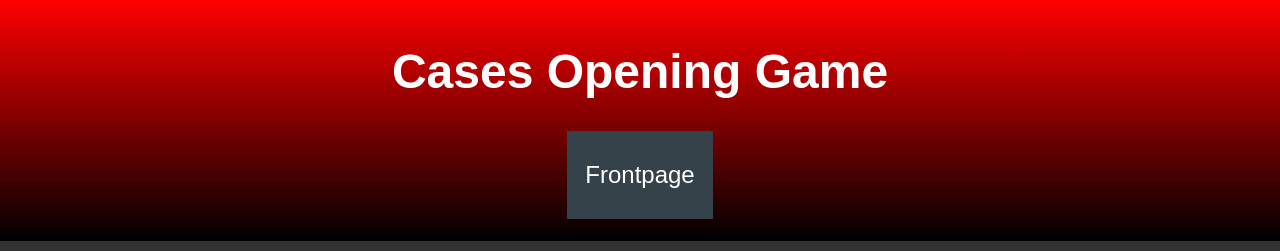
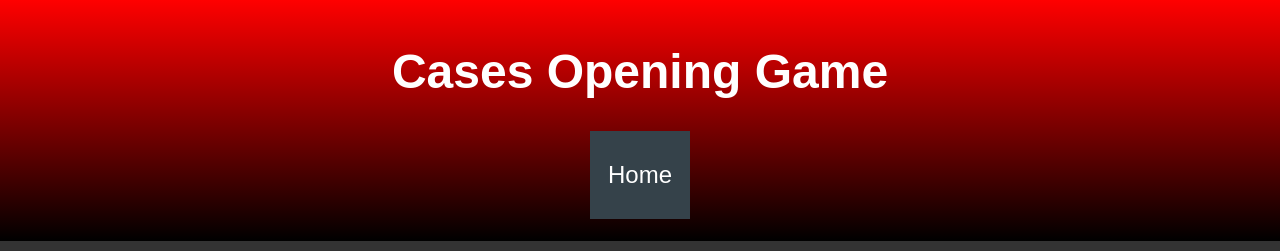
Before and after one commit to GhosTzRider/CS2-opening-game, a plain HTML site: page COG.html in a window 1280 px wide. Shown: the top 251 px of the page. Drawn offline with Linux system fonts and the light colour scheme.

Commit message:
Update back button text from 'Frontpage' to 'Home' in COG.html

```diff
--- a/COG.html
+++ b/COG.html
@@ -11,7 +11,7 @@
     <h1>Cases Opening Game</h1>
     <nav class="navBar">
       <div class="buttonContainer">
-        <a class="backButton" href="index.html"><p>Frontpage</p></a>
+        <a class="backButton" href="index.html"><p>Home</p></a>
       </div>
     </nav>
   </header>
```
